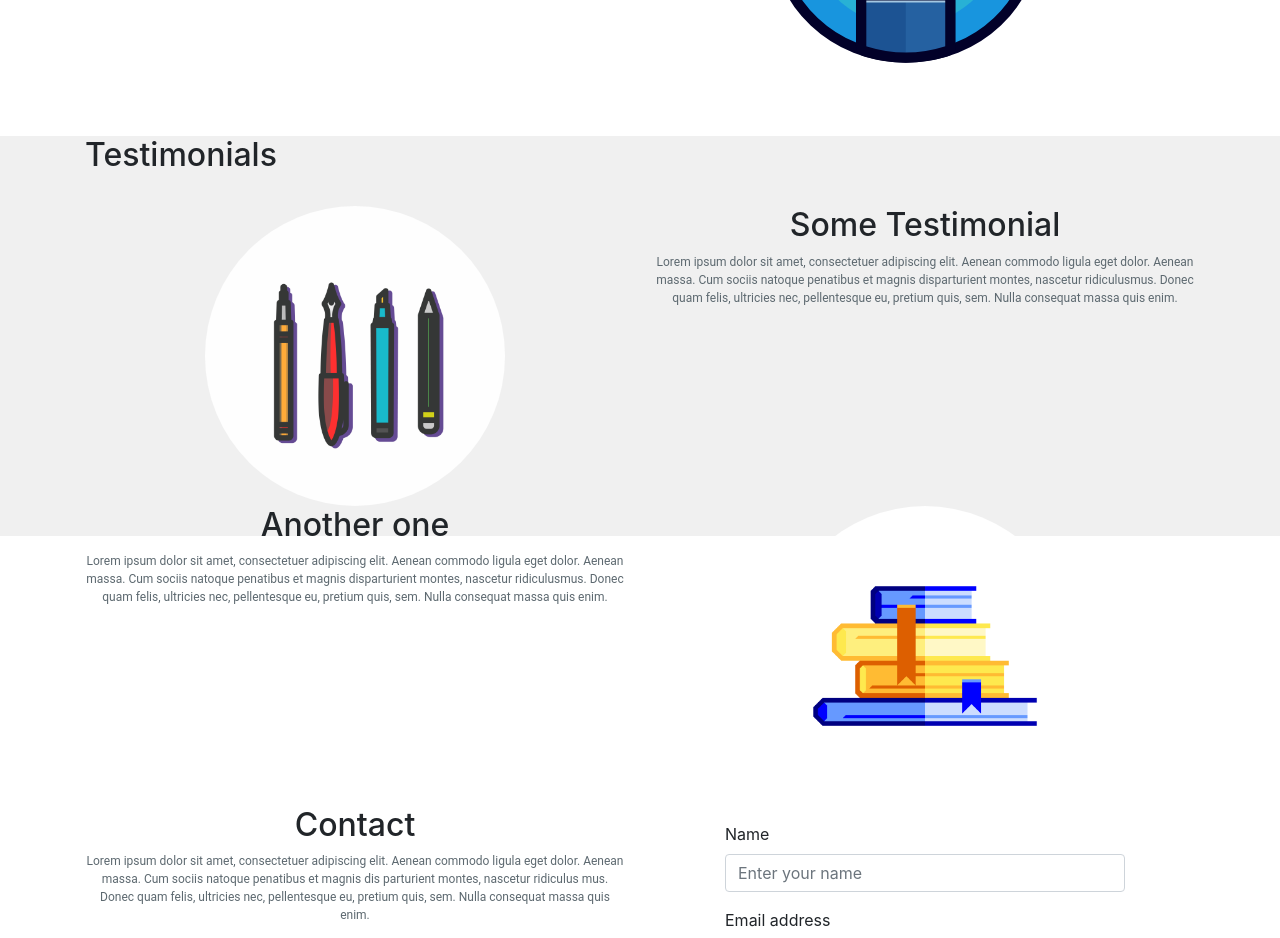
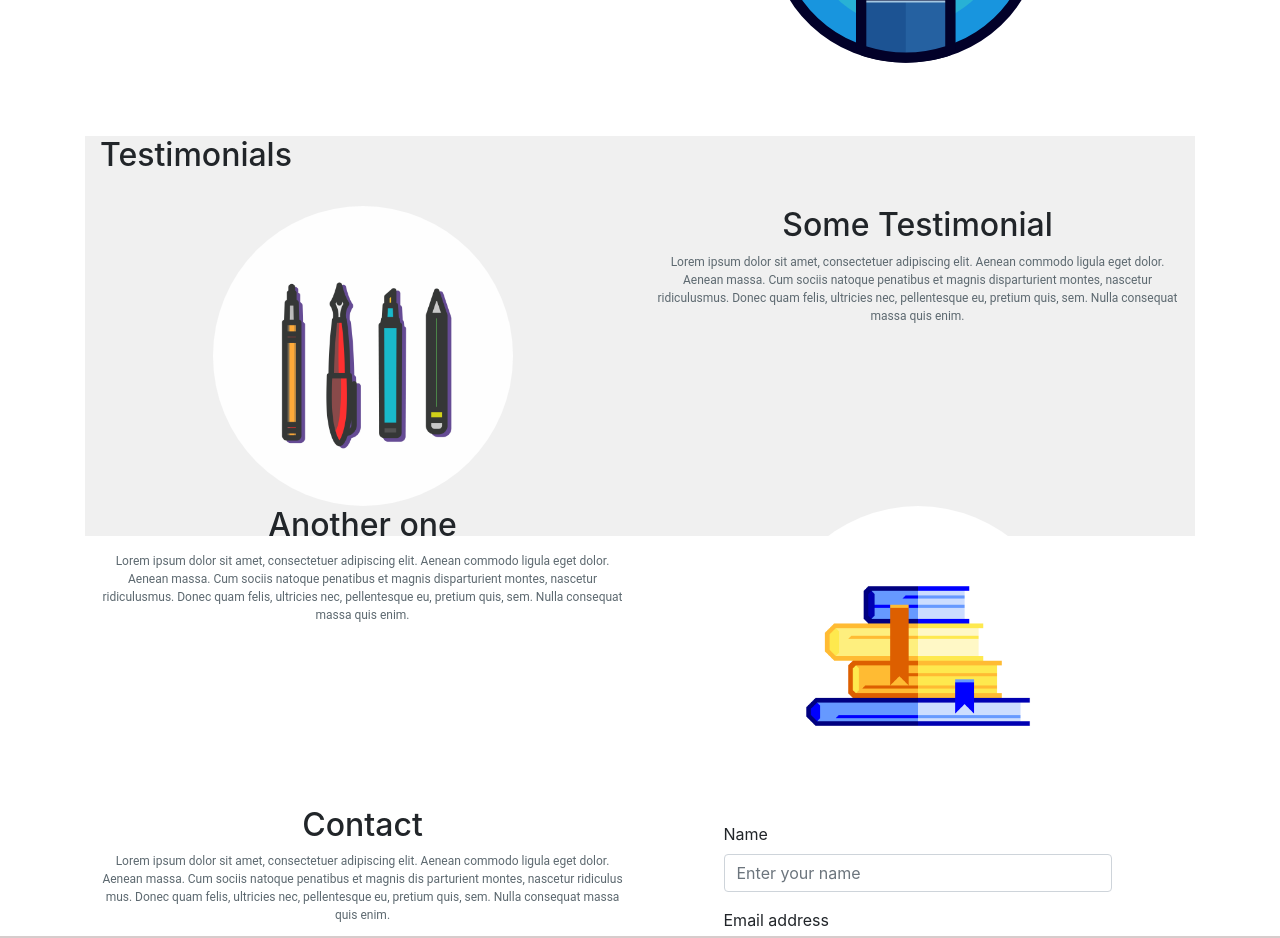
Before and after one commit to web-dev-carolina/CYCEssaysTutoring, a React (Create React App) app in the folder cyc-essays-tutoring/: page / in a window 1280 px wide. Shown: the part 1200-2138 px from the top of the page. Built offline with nearby package versions, Linux system fonts and the light colour scheme.

Commit message:
add containers in testimonials and contact

```diff
--- a/cyc-essays-tutoring/src/components/Contact.jsx
+++ b/cyc-essays-tutoring/src/components/Contact.jsx
@@ -5,7 +5,7 @@ import './contact.css'
 
 const Contact = () => {
     return (
-
+        <Container>
         <div className="container mb-5 row mr-auto ml-auto contact-form">
             <Row>
             <div className="col-xs-12 col-md-6">
@@ -41,6 +41,7 @@ const Contact = () => {
             </div>
             </Row>
         </div>
+        </Container>
 
     )
 }
--- a/cyc-essays-tutoring/src/components/Testimonials.jsx
+++ b/cyc-essays-tutoring/src/components/Testimonials.jsx
@@ -7,6 +7,7 @@ import './testimonials.css'
 
 const Testimonials = () => {
     return (
+        <Container>
         <div className="testimonials-container">
             <section className="container">
                 <h2 className=" text-left" >Testimonials</h2>
@@ -36,6 +37,7 @@ const Testimonials = () => {
                 {/* without this div contact moves up and covers second testimonial ?? */}
             </section>
         </div>
+        </Container>
 
     );
 }
```
